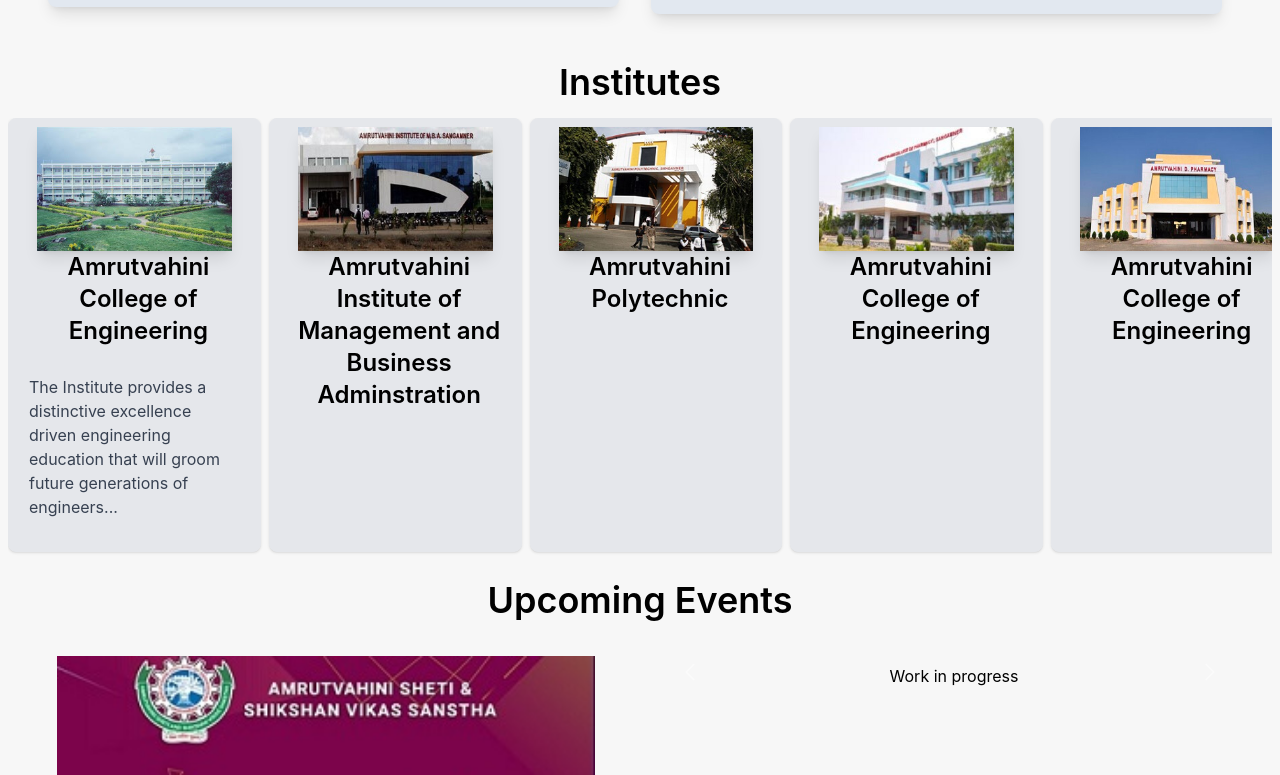
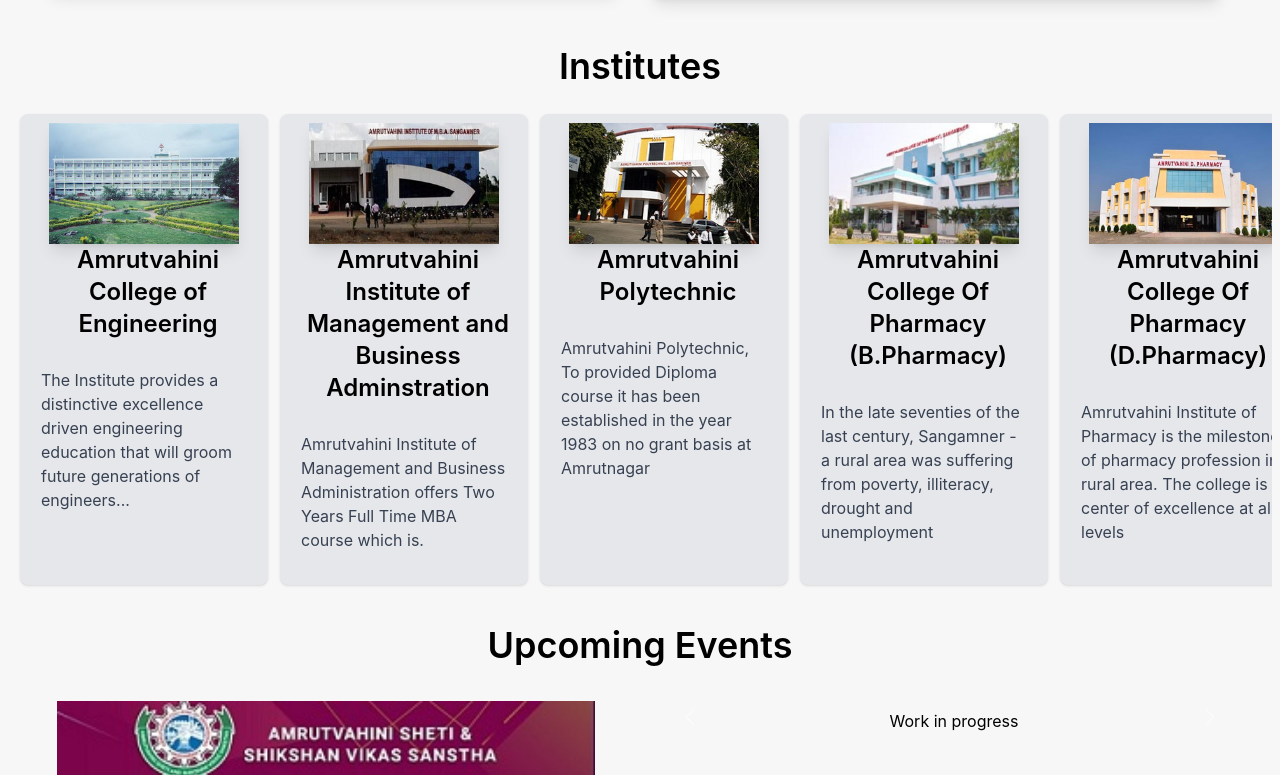
Before and after one commit to rdj68/sanstha-website, a React (Create React App) app: page / in a window 1280 px wide. Shown: the part 1505-2280 px from the top of the page. Built offline with nearby package versions, Linux system fonts and the light colour scheme; what tw-elements would draw is missing.

Commit message:
Data filling boring job

```diff
--- a/src/components/About/About.js
+++ b/src/components/About/About.js
@@ -16,15 +16,14 @@ export const About = () => {
         />
       ))}
       <div>
-        <h1 className="text-3xl text-left">Board of Directors</h1>
+        <h1 className="text-3xl text-center font-bold">Board of Directors</h1>
         <div className="bod flex w-full overflow-x-scroll my-5">
           {bod.map((person) => (
             <CardBod
               key={person.name}
               name={person.name}
               post={person.position}
-              imgSrc={process.env.PUBLIC_URL + person.src}
-              description={person.desc}
+              imgSrc={person.src}
             />
           ))}
         </div>
@@ -33,7 +32,7 @@ export const About = () => {
   );
 };
 
-function CardBod({ name, post, description, imgSrc }) {
+function CardBod({ name, post, imgSrc }) {
   return (
     <div className="w-1/2 sm:w-1/3 flex-shrink-0 mb-5 bg-gray-200 hover:shadow-lg cursor-pointer mx-2 border border-gray-200 rounded-lg shadow dark:bg-gray-800 dark:border-gray-700">
       <div className="flex flex-col md:flex-row p-2">
--- a/src/components/About/aboutData.js
+++ b/src/components/About/aboutData.js
@@ -82,7 +82,7 @@ export const messsageList = [
     message:
       "Amrutvahini Sheti and Shikshan Vikas Sanstha is established with the mission of the upliftment of the rural people. Since its establishment, the Sanstha has expanded the horizon of education in the rural area of Sangamner. High-quality education is made available to the children of farmers, labourers, and people of all strata at an affordable cost. All institutes working under the patronage of Amrutvahini Sheti and Shikshan Vikas Sanstha deliver education at par with global standards, accredited by esteemed organizations like NBA and NACC, and thereby fulfill the dreams of the youths.",
     heading: "President's Message",
-    imgSrc: "bbb.jpg",
+    imgSrc: "/about/bbb.jpg",
     colorBg: " bg-orange-100",
   },
   {
@@ -91,7 +91,7 @@ export const messsageList = [
     message:
       "The education imparted in the schools and colleges of Amrutvahini Sheti and Shikshan Vikas Sanstha is the sum of all attributes required in any profession. We impart quality education to enhance the personality of our students; build their character and intellect, thereby making them reliable and self-sufficient in this highly competitive world. Our objective is not only to educate students but also to instill in them values of integrity, honesty, and capability for hard work. ASSVS services students to realize their dreams and spread their wings to soar high in the sky.",
     heading: "Trustee's Desk",
-    imgSrc: "bbb.jpg",
+    imgSrc: "/about/bbb.jpg",
     colorBg: " bg-purple-100",
   },
   {
--- a/src/components/Home/Count.js
+++ b/src/components/Home/Count.js
@@ -14,9 +14,9 @@ export const Count = () => {
         className="flex flex-wrap md:py-20"
         style={{ backgroundImage: `url(${bg})` }}
       >
-        <div className="w-1/2 md:w-1/4 flex p-5 text-white">
+        <div className="w-1/2 md:w-1/4 flex p-5 gap-2 text-white">
           <img
-            className="w-1/4 md:w-1/4 "
+            className="w-1/4 md:w-1/4 object-contain"
             src={teacherIcon}
             alt="TeacherIcon"
           />
@@ -26,9 +26,9 @@ export const Count = () => {
           </div>
         </div>
 
-        <div className="w-1/2 md:w-1/4 flex p-5 text-white">
+        <div className="w-1/2 md:w-1/4 flex p-5 gap-2 text-white">
           <img
-            className="w-1/4 md:w-1/4 "
+            className="w-1/4 md:w-1/4 object-contain"
             src={studentIcon}
             alt="studentIcon"
           />
@@ -38,16 +38,24 @@ export const Count = () => {
           </div>
         </div>
 
-        <div className="w-1/2 md:w-1/4 flex p-5 text-white">
-          <img className="w-1/4 md:w-1/4 " src={courseIcon} alt="course" />
+        <div className="w-1/2 md:w-1/4 flex p-5 gap-2 text-white">
+          <img
+            className="w-1/4 md:w-1/4 object-contain"
+            src={courseIcon}
+            alt="course"
+          />
           <div className="flex flex-col text-4xl">
             <ModifiedCountUp end={25} />
             <p className="text-xl">Courses</p>
           </div>
         </div>
 
-        <div className="w-1/2 md:w-1/4 flex p-5 text-white">
-          <img className="w-1/4 md:w-1/4 " src={expIcon} alt="exp" />
+        <div className="w-1/2 md:w-1/4 flex p-5 gap-2 text-white">
+          <img
+            className="w-1/4 md:w-1/4 object-contain"
+            src={expIcon}
+            alt="exp"
+          />
           <div className="flex flex-col text-4xl">
             <ModifiedCountUp end={42} />
             <p className="text-xl">Years Exp.</p>
--- a/src/components/Home/Founder.js
+++ b/src/components/Home/Founder.js
@@ -2,7 +2,7 @@ import React from "react";
 
 const Founder = () => {
   return (
-    <div className=" px-10 md:mx-20 border-[1px] py-2 bg-gray-200 m-2 rounded-lg text-center ">
+    <div className=" px-5 mx-5 md:px-10 md:mx-20 border-[1px] py-2 bg-gray-200 m-2 rounded-lg text-center ">
       <div>
         <p className="md:text-3xl font-bold ">
           Amrutvahini Sheti and Shikshan Vikas Sanstha, Sangamner
--- a/src/components/Home/ImageCarousel.js
+++ b/src/components/Home/ImageCarousel.js
@@ -2,7 +2,7 @@ import React from "react";
 
 const ImageCarousel = () => {
   return (
-    <div className="p-2">
+    <div className="px-2">
       <div
         id="carouselExampleControls"
         className="relative"
--- a/src/components/Home/InstituteData.js
+++ b/src/components/Home/InstituteData.js
@@ -7,32 +7,38 @@ export const instituteData = [
   },
   {
     name: "Amrutvahini Institute of Management and Business Adminstration",
-    description: "",
+    description:
+      "Amrutvahini Institute of Management and Business Administration offers Two Years Full Time MBA course which is.",
     src: "/institute/mba.jpg",
   },
   {
     name: "Amrutvahini Polytechnic",
-    description: "",
+    description:
+      "Amrutvahini Polytechnic, To provided Diploma course it has been established in the year 1983 on no grant basis at Amrutnagar",
     src: "/institute/poly.jpg",
   },
   {
-    name: "Amrutvahini College of Engineering",
-    description: "",
+    name: "Amrutvahini College Of Pharmacy (B.Pharmacy)",
+    description:
+      "In the late seventies of the last century, Sangamner - a rural area was suffering from poverty, illiteracy, drought and unemployment",
     src: "/institute/bpharm.jpg",
   },
   {
-    name: "Amrutvahini College of Engineering",
-    description: "",
+    name: "Amrutvahini College Of Pharmacy (D.Pharmacy)",
+    description:
+      "Amrutvahini Institute of Pharmacy is the milestone of pharmacy profession in rural area. The college is a center of excellence at all levels",
     src: "/institute/dpharm.jpg",
   },
   {
-    name: "Amrutvahini College of Engineering",
-    description: "",
+    name: "Amrutvahini Model School and Junior College",
+    description:
+      "In the late seventies of the last century, Sangamner - a rural area was suffering from poverty, illiteracy, drought and unemployment",
     src: "/institute/modelschool.jpg",
   },
   {
-    name: "Amrutvahini College of Engineering",
-    description: "",
-    src: "",
+    name: "Amrutvahini International School",
+    description:
+      "The Amrutvahini International School, Amrutnagar as established by Amrutvahini Sheti & Shikshan Vikas Sanstha",
+    src: "/institute/iti.jpg",
   },
 ];
--- a/src/components/Home/Institutes.js
+++ b/src/components/Home/Institutes.js
@@ -4,8 +4,8 @@ import { instituteData } from "./InstituteData";
 export function Institutes() {
   return (
     <div className="p-2">
-        <p className="text-4xl mb-4 font-semibold text-center">Institutes</p>
-      <div className="flex flex-row gap-2 overflow-auto">
+      <p className="text-4xl mb-4 font-semibold text-center">Institutes</p>
+      <div className="flex flex-row gap-3 p-3 overflow-auto">
         {instituteData.map((institute, index) => {
           return (
             <InstituteCard
@@ -22,7 +22,7 @@ export function Institutes() {
 }
 function InstituteCard({ name, description, imgSrc }) {
   return (
-    <div className="w-1/2 sm:w-1/5 flex-shrink-0 mb-5 bg-gray-200 border border-gray-200 rounded-lg shadow dark:bg-gray-800 dark:border-gray-700 hover:scale-105 transtion-all duration-300 ease-in-out cursor-pointer">
+    <div className="w-1/2 sm:w-1/5 flex-shrink-0 mb-5 bg-gray-200 border border-gray-200 rounded-lg shadow hover:scale-105 transtion-all duration-300 ease-in-out cursor-pointer">
       <div className="flex flex-col p-2">
         <img className="mx-5 shadow-lg" src={imgSrc} alt={name} />
         <div className="pl-2 text-center">
--- a/src/components/common/Navbar.js
+++ b/src/components/common/Navbar.js
@@ -8,7 +8,7 @@ import { ChevronUpIcon } from "@heroicons/react/24/solid";
 const Navbar = () => {
   const Styles = {
     mainNavContainer: "w-[100vw]  hidden md:inline",
-    mainSidenavContainer: "p-2 bg-white sticky top-0 md:hidden",
+    mainSidenavContainer: "px-2 bg-white sticky top-0 md:hidden",
     navContainer:
       "p-4 border-b-[1px] border-gray-300 flex flex-col justify-center ",
     li_items:
```
Also changed, not shown: src/components/About/Hon._Sharayu_Deshmukh.png (deleted), src/components/About/bbb.jpg (deleted).
